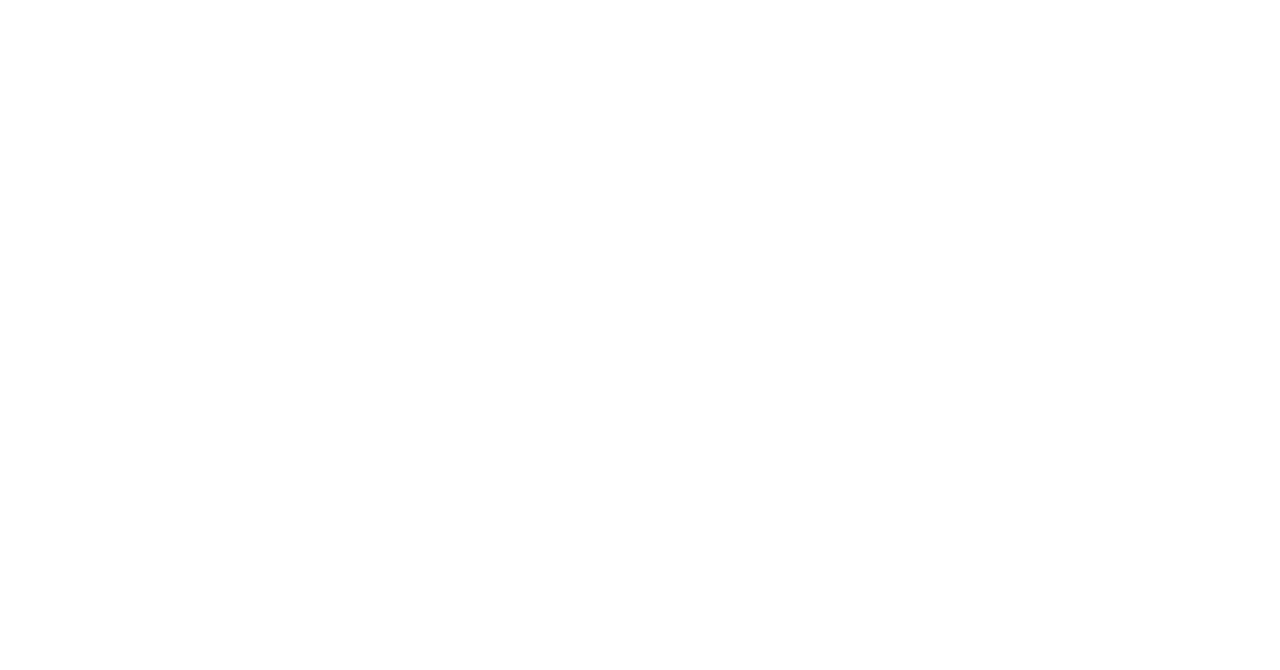
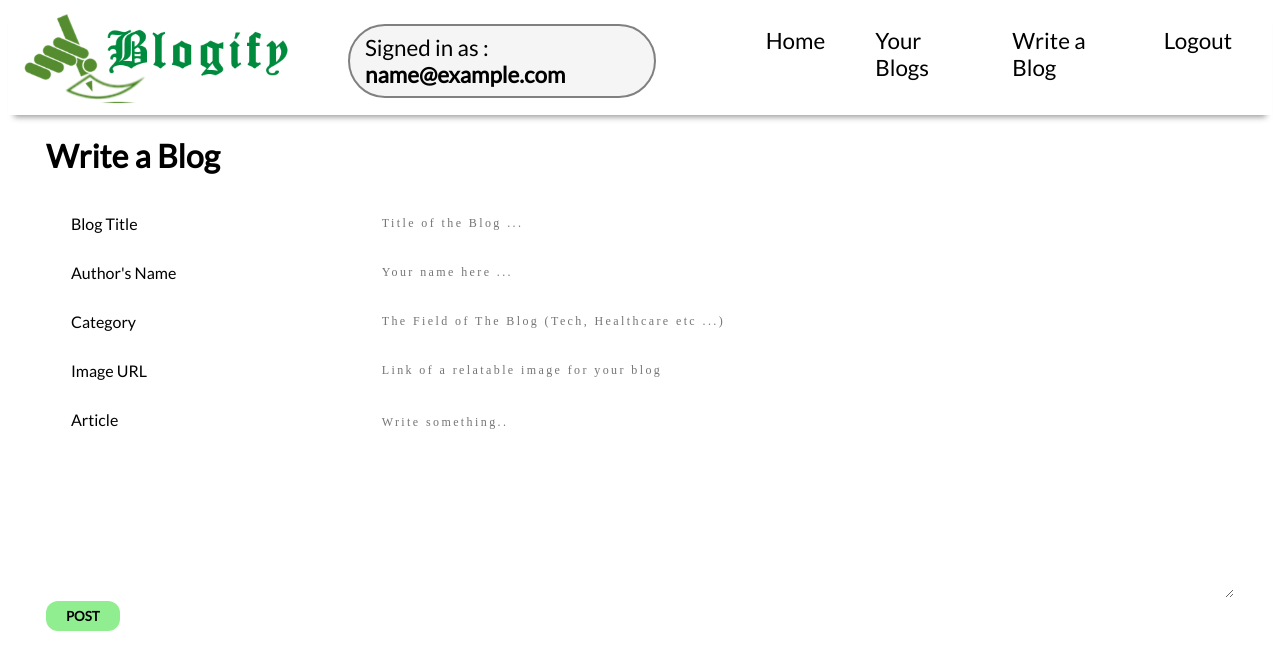
Before and after one commit to shubhamjha25/Blogify, a React (Create React App) app: page /create in a window 1280 px wide. Shown: the top 670 px of the page. Built offline with nearby package versions, Linux system fonts and the light colour scheme; sample sign-in values are in the browser's storage.

Commit message:
Blog Post Form

```diff
--- a/src/App.css
+++ b/src/App.css
@@ -3,3 +3,78 @@
 * {
     font-family: 'Lato', sans-serif;
 }
+
+.create-blog-container {
+    max-width: 1296px;
+    width: 94%;
+    margin: 0 auto;
+}
+
+/* Style inputs, select elements and textareas */
+input[type=text], select, textarea{
+    width: 100%;
+    padding: 12px;
+    border: 1px solid #ccc;
+    border-radius: 4px;
+    box-sizing: border-box;
+    resize: vertical;
+}
+
+/* Style the label to display next to the inputs */
+label {
+    padding: 12px 12px 12px 0;
+    display: inline-block;
+}
+
+.blog-post {
+    background-color: lightgreen;
+    padding: 7px 20px;
+    border: none;
+    border-radius: 12px;
+    font-weight: 900;
+    cursor: pointer;
+}
+
+.blog-post:hover {
+    background-color: darkgreen;
+    color: whitesmoke;
+}
+
+  /* Style the submit button */
+  input[type=submit] {
+    background-color: #04AA6D;
+    color: white;
+    padding: 12px 20px;
+    border: none;
+    border-radius: 4px;
+    cursor: pointer;
+    float: right;
+  }
+
+  /* Style the container */
+  .row {
+      display: flex;
+  }
+
+  /* Floating column for labels: 25% width */
+  .col-25 {
+    width: 25%;
+    margin-top: 6px;
+    margin-left: 25px;
+  }
+
+  /* Floating column for inputs: 75% width */
+  .col-75 {
+    width: 75%;
+    margin-top: 6px;
+  }
+
+  /* Clear floats after the columns */
+
+  /* Responsive layout - when the screen is less than 600px wide, make the two columns stack on top of each other instead of next to each other */
+  @media screen and (max-width: 600px) {
+    .col-25, .col-75, input[type=submit] {
+      width: 100%;
+      margin-top: 0;
+    }
+  }
--- a/src/App.js
+++ b/src/App.js
@@ -8,6 +8,7 @@
 import UserBlogs from './components/UserBlogs';
 import BlogView from './components/BlogView';
 import AuthError from './components/AuthError';
+import CreateBlog from './components/CreateBlog';
 import {Route, Switch} from 'react-router-dom';
 
 const App = () => {
@@ -22,6 +23,7 @@
                 <Route path="/login" component={Login} exact />
                 <Route path="/authError" component={AuthError} exact />
                 <Route path="/blogs/:id" component={BlogView} exact />
+                <Route path="/create" component={CreateBlog} exact />
             </Switch>
     </div>
   );
--- /dev/null
+++ b/src/components/CreateBlog.js
@@ -0,0 +1,127 @@
+import React, { useState, useEffect } from 'react';
+import { useHistory } from 'react-router-dom';
+import axios from 'axios';
+import Navbar from './Navbar';
+
+const CreateBlog = () => {
+
+    var today = new Date();
+    var dd = String(today.getDate()).padStart(2, '0');
+    var mm = String(today.getMonth() + 1).padStart(2, '0');
+    var yyyy = today.getFullYear();
+    today = mm + '/' + dd + '/' + yyyy;
+
+    const [blog, setBlog] = useState({
+        title: '',
+        author: '',
+        category: '',
+        imgURL: '',
+        content: '',
+        date: today
+    });
+
+    var isAuth = false;
+    var token = localStorage.getItem('tokenStore');
+    if(token)
+        isAuth = true;
+    else
+        isAuth = false;
+
+    var history = useHistory();
+
+    const onChangeInput = e => {
+        const {name, value} = e.target;
+        setBlog({...blog, [name]:value});
+    }
+
+    const createBlog = async e => {
+        e.preventDefault();
+        try {
+            const token = localStorage.getItem('tokenStore');
+            if(token){
+                const {title, author, category, imgURL, content, date} = blog;
+                const newBlog = {
+                    title, author, category, imgURL, content, date
+                }
+
+                await axios.post('https://obscure-shelf-45797.herokuapp.com/blogs/createBlogs', newBlog, {
+                    headers: {Authorization: token}
+                });
+
+                return history.push('/blogs');
+            }
+        } catch (err) {
+            console.log(err);
+            window.location.href = "/home";
+        }
+    }
+
+    return (
+        <>
+            <Navbar />
+            {
+                isAuth
+                    ?
+                        <>
+                            <div className="create-blog-container">
+                                <h1>Write a Blog</h1>
+
+                                <form onSubmit={createBlog}>
+                                    <div className="row">
+                                        <div className="col-25">
+                                            <label htmlFor="title">Blog Title</label>
+                                        </div>
+                                        <div className="col-75">
+                                            <input type="text" id="title" name="title" placeholder="Title of the Blog ..." required value={blog.title} onChange={onChangeInput} />
+                                        </div>
+                                    </div>
+                                    <div className="row">
+                                        <div className="col-25">
+                                            <label htmlFor="author">Author's Name</label>
+                                        </div>
+                                        <div className="col-75">
+                                            <input type="text" id="author" name="author" placeholder="Your name here ..." required value={blog.author} onChange={onChangeInput} />
+                                        </div>
+                                    </div>
+                                    <div className="row">
+                                        <div className="col-25">
+                                            <label htmlFor="category">Category</label>
+                                        </div>
+                                        <div className="col-75">
+                                            <input type="text" id="category" name="category" placeholder="The Field of The Blog (Tech, Healthcare etc ...)" required value={blog.category} onChange={onChangeInput} />
+                                        </div>
+                                    </div>
+                                    <div className="row">
+                                        <div className="col-25">
+                                            <label htmlFor="imgURL">Image URL</label>
+                                        </div>
+                                        <div className="col-75">
+                                            <input type="text" id="imgURL" name="imgURL" placeholder="Link of a relatable image for your blog" required value={blog.imgURL} onChange={onChangeInput} />
+                                        </div>
+                                    </div>
+                                    <div className="row">
+                                        <div className="col-25">
+                                            <label htmlFor="content">Article</label>
+                                        </div>
+                                        <div className="col-75">
+                                            <textarea id="content" name="content" placeholder="Write something.." style={{ height: "200px" }} required value={blog.content} onChange={onChangeInput}></textarea>
+                                        </div>
+                                    </div>
+                                    <div className="row">
+                                        <button className="blog-post" type="submit">POST</button>
+                                    </div>
+                                </form>
+
+                            </div>
+                        </>
+                    :
+                        <>
+                            { history.push('/authError') }
+                        </>
+            }
+
+        </>
+    );
+}
+
+export default CreateBlog;
--- a/src/components/Navbar.js
+++ b/src/components/Navbar.js
@@ -36,11 +36,12 @@
                             <li className="current-user-info">Signed in as : <strong>{userEMAIL}</strong></li>
                             <li><Link to="/home" style={{ textDecoration: 'none', color: 'black' }}>Home</Link></li>
                             <li><Link to="/blogs" style={{ textDecoration: 'none', color: 'black' }}>Your Blogs</Link></li>
-                            <li>Write a Blog</li>
+                            <li><Link to="/create" style={{ textDecoration: 'none', color: 'black' }}>Write a Blog</Link></li>
                             <li onClick={logoutSubmit}><Link to="/" style={{ textDecoration: 'none', color: 'black' }}>Logout</Link></li>
                         </>
                     :
                         <>
+                            <li><Link to="/" style={{ textDecoration: 'none', color: 'black' }}>Home</Link></li>
                             <li><Link to="/about" style={{ textDecoration: 'none', color: 'black' }}>About</Link></li>
                             <li><Link to="/login" style={{ textDecoration: 'none', color: 'black' }}>Login</Link></li>
                             <li><Link to="/register" style={{ textDecoration: 'none', color: 'black' }}>Register</Link></li>
--- a/src/components/UserHome.js
+++ b/src/components/UserHome.js
@@ -51,7 +51,7 @@
                                                     <p className="blog-content-desc">{blog.content}</p>
                                                 </div>
                                                 <div className="read-more-btn-holder">
-                                                    <Link to={`blogs/${blog._id}`} style={{textDecoration: "none", color: "black"}}>
+                                                    <Link to={`blogs/${blog._id}`} style={{textDecoration: "none", color: "black"}} className="read-more-btn">
                                                         Read More
                                                     </Link>
                                                 </div>
```
